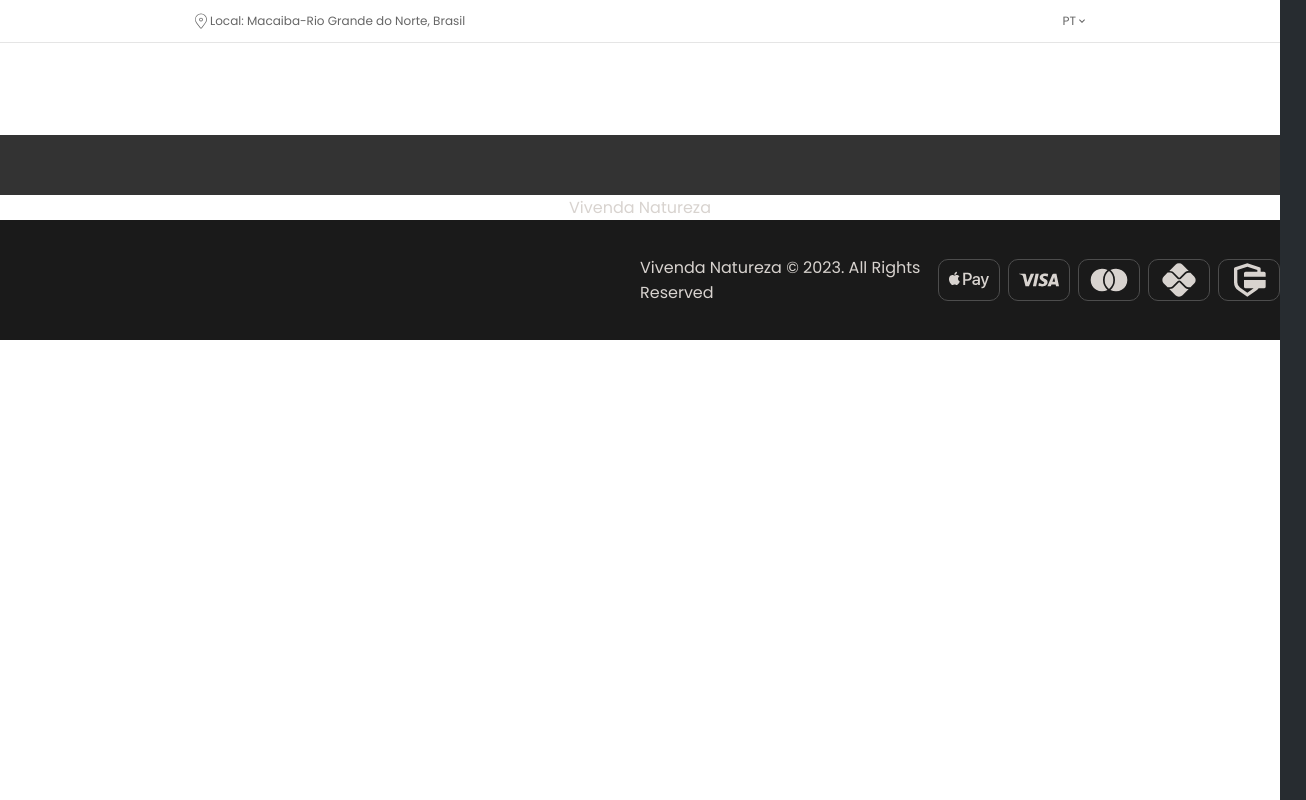
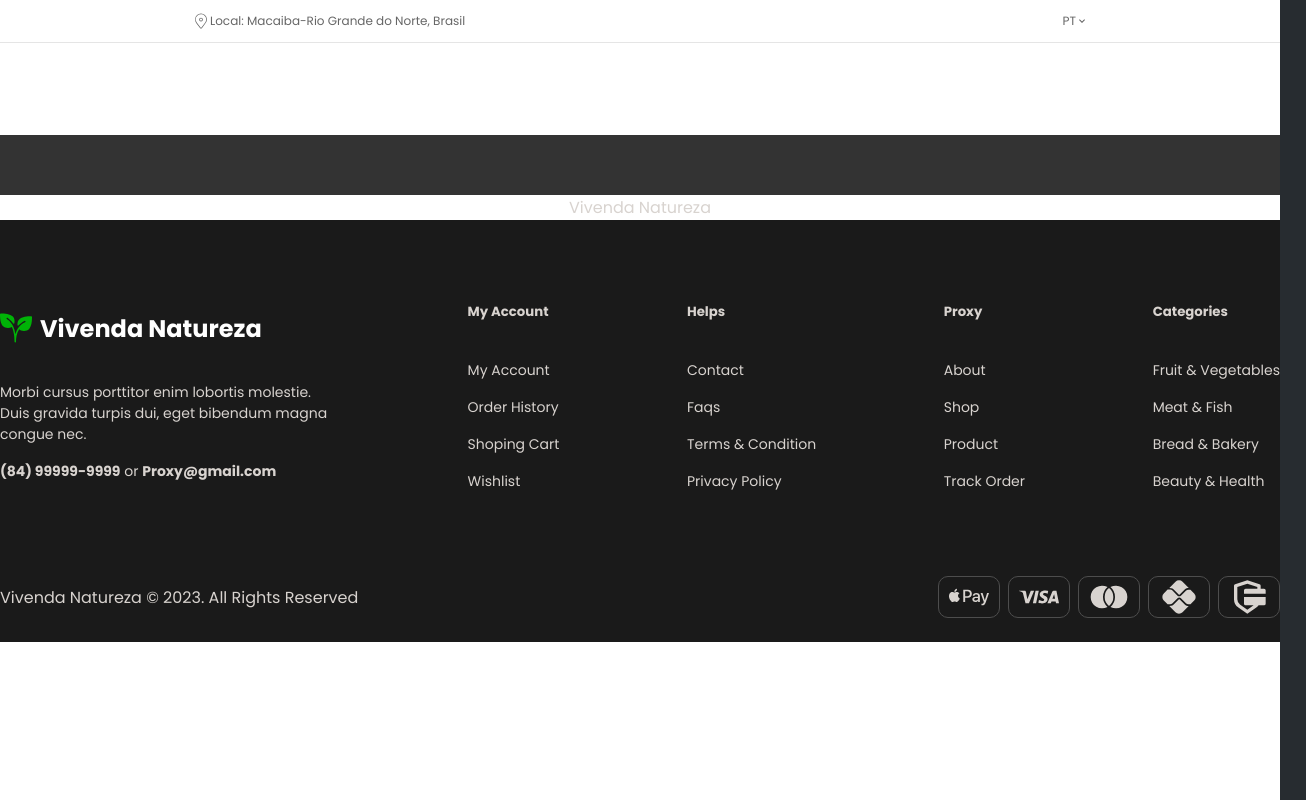
Before and after one commit to AnS-Tech/CORE, a Next.js app: page /homepage in a window 1280 px wide. Shown: the whole page, 1306 px wide, since content can reach past the window. Built offline with nearby package versions, Linux system fonts and the light colour scheme.

Commit message:
update of the MainFooter

```diff
--- a/src/components/Footer/sections/DownFooter/styles.ts
+++ b/src/components/Footer/sections/DownFooter/styles.ts
@@ -4,7 +4,7 @@ import styled from "styled-components";
 export const DownFooterStyled = styled.div`
   max-width: 1320px;
   width: 100%;
-  padding: 24px 0;
+  padding: 24px 2%;
 
   display: flex;
   justify-content: space-between;
--- a/src/components/Footer/sections/MainFooter/index.tsx
+++ b/src/components/Footer/sections/MainFooter/index.tsx
@@ -1,9 +1,91 @@
-import { MainFooterStyled } from "./styles";
+import { Logo } from "src/components/Logo";
+import {
+  ContentMainFooter,
+  MainContentFooter,
+  MainFooterStyled,
+} from "./styles";
+import Link from "next/link";
 
 export const MainFooter = () => {
   return (
     <MainFooterStyled>
+      <MainContentFooter>
+        <Logo />
+        <ContentMainFooter>
+          Morbi cursus porttitor enim lobortis molestie. Duis gravida turpis
+          dui, eget bibendum magna congue nec.
+        </ContentMainFooter>
+        <ContentMainFooter>
+          <strong>(84) 99999-9999</strong> or{" "}
+          <strong>
+            <Link href="/">Proxy@gmail.com</Link>
+          </strong>
+        </ContentMainFooter>
+      </MainContentFooter>
 
+      <MainContentFooter>
+        <h5>My Account</h5>
+        <ContentMainFooter>
+          <Link href="/">My Account</Link>
+        </ContentMainFooter>
+        <ContentMainFooter>
+          <Link href="/">Order History</Link>
+        </ContentMainFooter>
+        <ContentMainFooter>
+          <Link href="/">Shoping Cart</Link>
+        </ContentMainFooter>
+        <ContentMainFooter>
+          <Link href="/">Wishlist</Link>
+        </ContentMainFooter>
+      </MainContentFooter>
+
+      <MainContentFooter>
+        <h5>Helps</h5>
+        <ContentMainFooter>
+          <Link href="/">Contact</Link>
+        </ContentMainFooter>
+        <ContentMainFooter>
+          <Link href="/">Faqs</Link>
+        </ContentMainFooter>
+        <ContentMainFooter>
+          <Link href="/">Terms & Condition</Link>
+        </ContentMainFooter>
+        <ContentMainFooter>
+          <Link href="/">Privacy Policy</Link>
+        </ContentMainFooter>
+      </MainContentFooter>
+
+      <MainContentFooter>
+        <h5>Proxy</h5>
+        <ContentMainFooter>
+          <Link href="/">About</Link>
+        </ContentMainFooter>
+        <ContentMainFooter>
+          <Link href="/">Shop</Link>
+        </ContentMainFooter>
+        <ContentMainFooter>
+          <Link href="/">Product</Link>
+        </ContentMainFooter>
+        <ContentMainFooter>
+          <Link href="/">Track Order</Link>
+        </ContentMainFooter>
+      </MainContentFooter>
+
+      <MainContentFooter>
+        <h5>Categories</h5>
+        <ContentMainFooter>
+          <Link href="/">Fruit & Vegetables</Link>
+        </ContentMainFooter>
+        <ContentMainFooter>
+          <Link href="/">Meat & Fish</Link>
+        </ContentMainFooter>
+        <ContentMainFooter>
+          <Link href="/">Bread & Bakery</Link>
+        </ContentMainFooter>
+        <ContentMainFooter>
+          <Link href="/">Beauty & Health</Link>
+        </ContentMainFooter>
+      </MainContentFooter>
     </MainFooterStyled>
   );
 };
--- a/src/components/Footer/sections/MainFooter/styles.ts
+++ b/src/components/Footer/sections/MainFooter/styles.ts
@@ -3,7 +3,32 @@ import styled from "styled-components";
 export const MainFooterStyled = styled.div`
   max-width: 1320px;
   width: 100%;
-  padding: 60px 0 60px 0;
+  padding: 60px 2% 60px 2%;
 
   display: flex;
+  justify-content: space-between;
 `;
+
+export const MainContentFooter = styled.div`
+  max-width: 340px;
+
+  display: flex;
+  flex-direction: column;
+  justify-content: center;
+  align-items: start;
+  gap: 16px;
+`;
+
+export const ContentMainFooter = styled.span`
+  font-size: 14px;
+  line-height: 21px;
+
+  * {
+    color: inherit;
+    text-decoration: none;
+  }
+
+  :hover {
+    opacity: 0.4;
+  }
+`;
--- a/src/components/Footer/styles.ts
+++ b/src/components/Footer/styles.ts
@@ -3,9 +3,10 @@ import styled from "styled-components";
 import { FaApplePay } from "react-icons/fa";
 
 export const FooterContent = styled.section`
-  display: flex;
-  justify-content: center;
-
   width: 100%;
   background-color: ${colors.grayScale900};
+
+  display: flex;
+  flex-direction: column;
+  align-items: center;
 `;
```
